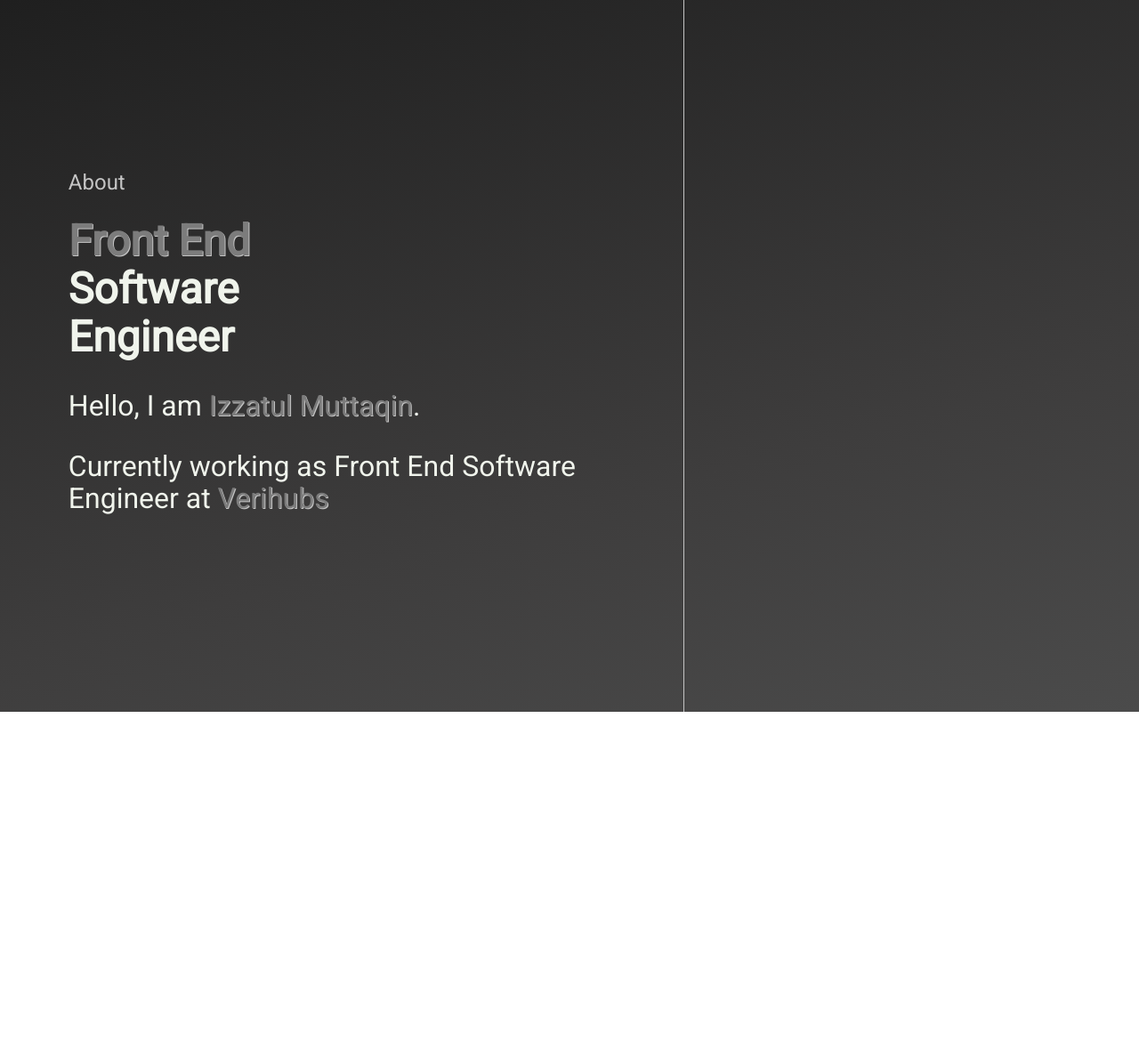
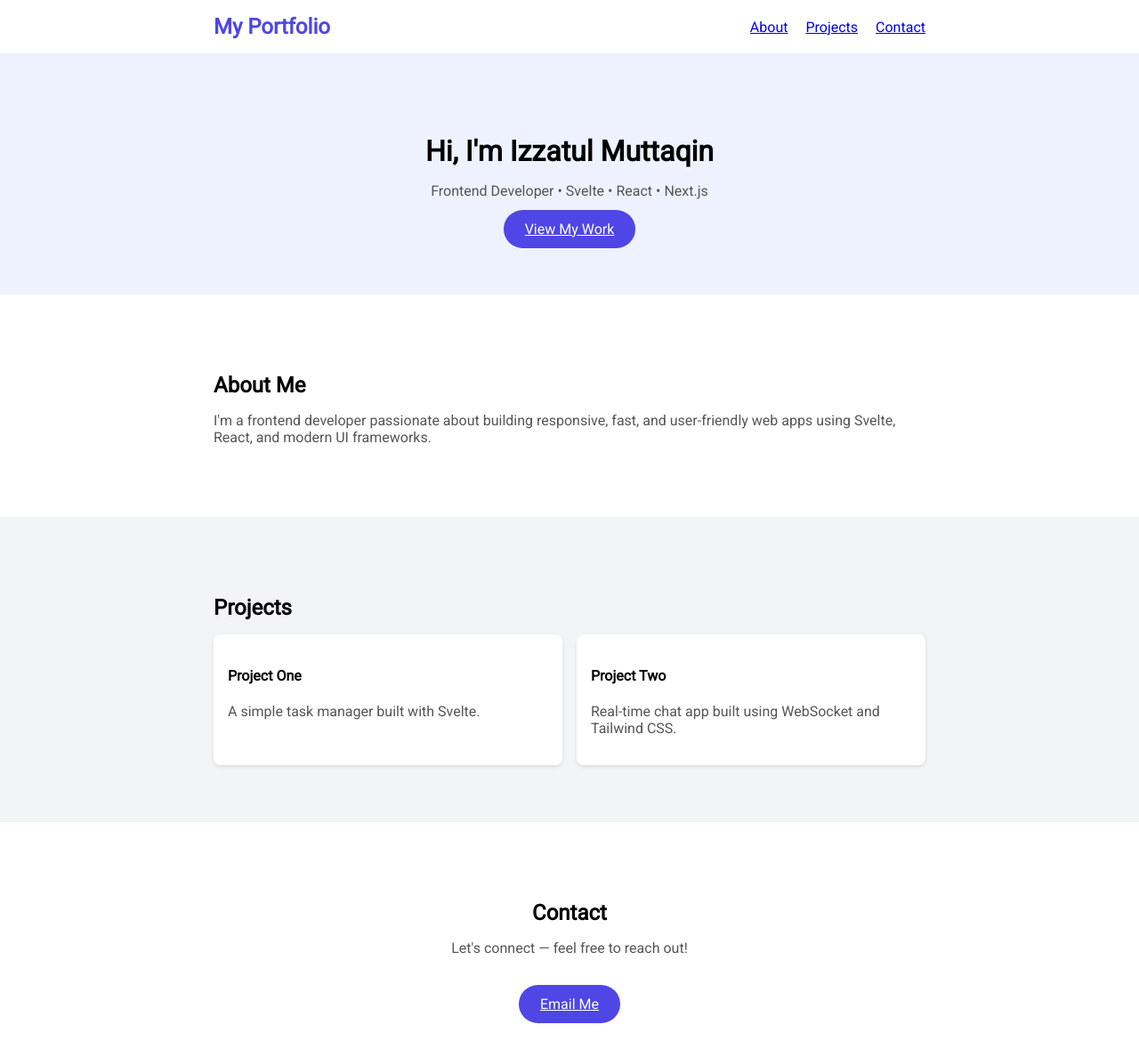
Before and after one commit to IzzatulMuttaqin/IzzatulMuttaqin.github.io, a SvelteKit app: page / in a window 1280 px wide. Shown: the top 1188 px of the page at 89% size. Before the commit the page ends 800 px from the top, so only its background shows below. Built offline with nearby package versions, Linux system fonts and the light colour scheme.

Commit message:
feat: update design (#4)
Co-authored-by: izzat-m <i.muttaqin@verihubs.com>

```diff
--- /dev/null
+++ b/src/components/about.svelte
@@ -0,0 +1,7 @@
+<section id="about" style="max-width:800px; margin:auto; padding:4rem 1rem;">
+  <h3 style="font-size:1.5rem; margin-bottom:1rem;">About Me</h3>
+  <p style="color:#555;">
+    I'm a frontend developer passionate about building responsive, fast, and user-friendly web apps
+    using Svelte, React, and modern UI frameworks.
+  </p>
+</section>
--- /dev/null
+++ b/src/components/contact.svelte
@@ -0,0 +1,8 @@
+<section id="contact" style="max-width:800px; margin:auto; text-align:center; padding:4rem 1rem;">
+  <h3 style="font-size:1.5rem; margin-bottom:1rem;">Contact</h3>
+  <p style="color:#555;">Let's connect — feel free to reach out!</p>
+  <a href="mailto:you@example.com"
+     style="display:inline-block; margin-top:1rem; background:#4f46e5; color:white; padding:0.75rem 1.5rem; border-radius:9999px;">
+    Email Me
+  </a>
+</section>
--- /dev/null
+++ b/src/components/header.svelte
@@ -0,0 +1,10 @@
+<header style="background: white; padding: 1rem; box-shadow: 0 2px 4px rgba(0,0,0,0.1)">
+  <nav style="max-width: 800px; margin: auto; display: flex; justify-content: space-between; align-items: center;">
+    <h1 style="font-size: 1.5rem; color: #4f46e5;">My Portfolio</h1>
+    <div>
+      <a href="#about" style="margin-right: 1rem;">About</a>
+      <a href="#projects" style="margin-right: 1rem;">Projects</a>
+      <a href="#contact">Contact</a>
+    </div>
+  </nav>
+</header>
--- /dev/null
+++ b/src/components/hero.svelte
@@ -0,0 +1,9 @@
+<section style="text-align:center; padding: 4rem 1rem; background: #eef2ff;">
+  <h2 style="font-size:2rem; margin-bottom: 0.5rem;">Hi, I'm Izzatul Muttaqin</h2>
+  <p style="color:#555; margin-bottom:1.5rem;">
+    Frontend Developer • Svelte • React • Next.js
+  </p>
+  <a href="#projects" style="background:#4f46e5; color:white; padding:0.75rem 1.5rem; border-radius:9999px;">
+    View My Work
+  </a>
+</section>
--- /dev/null
+++ b/src/components/projects.svelte
@@ -0,0 +1,17 @@
+<section id="projects" style="background:#f3f4f6; padding:4rem 1rem;">
+  <div style="max-width:800px; margin:auto;">
+    <h3 style="font-size:1.5rem; margin-bottom:1rem;">Projects</h3>
+
+    <div style="display:grid; grid-template-columns:repeat(auto-fit,minmax(250px,1fr)); gap:1rem;">
+      <div style="background:white; padding:1rem; border-radius:0.5rem; box-shadow:0 2px 4px rgba(0,0,0,0.1);">
+        <h4>Project One</h4>
+        <p style="color:#555;">A simple task manager built with Svelte.</p>
+      </div>
+
+      <div style="background:white; padding:1rem; border-radius:0.5rem; box-shadow:0 2px 4px rgba(0,0,0,0.1);">
+        <h4>Project Two</h4>
+        <p style="color:#555;">Real-time chat app built using WebSocket and Tailwind CSS.</p>
+      </div>
+    </div>
+  </div>
+</section>
--- a/src/routes/+page.svelte
+++ b/src/routes/+page.svelte
@@ -2,6 +2,11 @@
 	import './styles.css';
 
 	import TopFold from '$lib/components/topfold/index.svelte';
+  import About from '../components/about.svelte';
+  import Contact from '../components/contact.svelte';
+  import Header from '../components/header.svelte';
+  import Hero from '../components/hero.svelte';
+  import Projects from '../components/projects.svelte';
 </script>
 
 <svelte:head>
@@ -16,14 +21,18 @@
 </svelte:head>
 
 <section class="home__container">
-	<svelte:component this={TopFold} />
+	<svelte:component this={Header} />
+  <svelte:component this={Hero} />
+  <svelte:component this={About} />
+  <svelte:component this={Projects} />
+  <svelte:component this={Contact} />
 </section>
 
 <style>
-    .home__container {
+    /* .home__container {
         position: relative;
         background: linear-gradient(165deg, rgba(31,31,31,1) 0%, rgba(62,61,61,1) 65%, rgba(75,75,75,1) 100%);
         min-width: 100%;
         min-height: 100vh;
-    }
+    } */
 </style>
```
